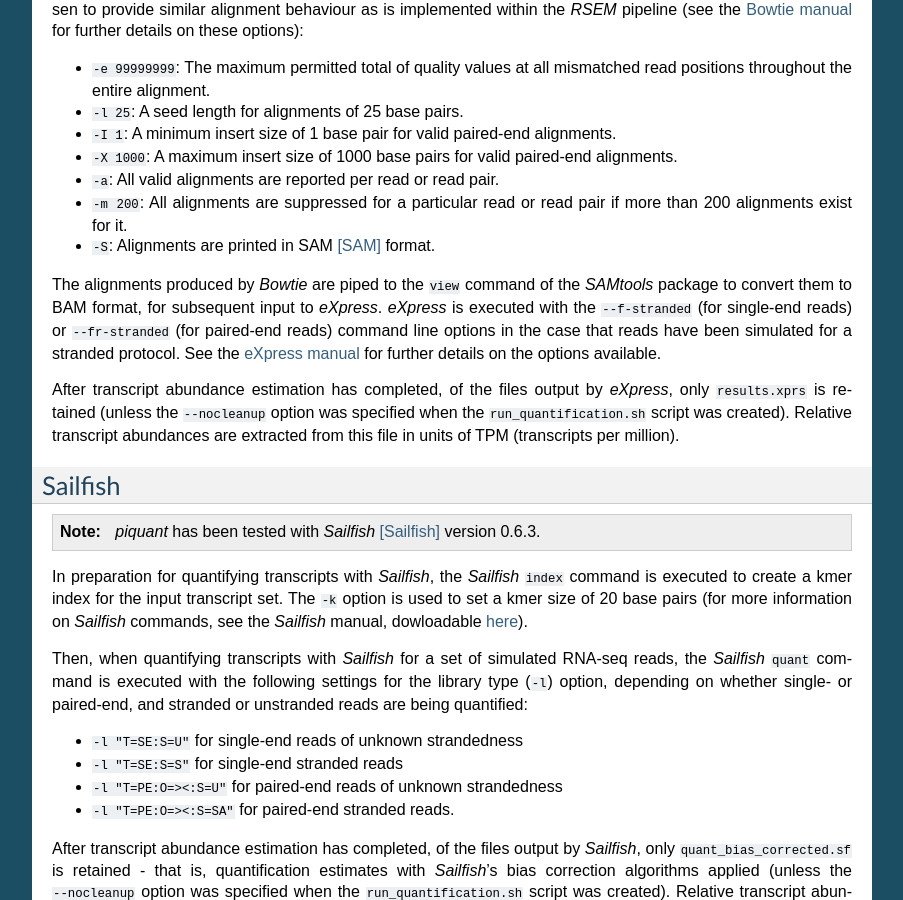
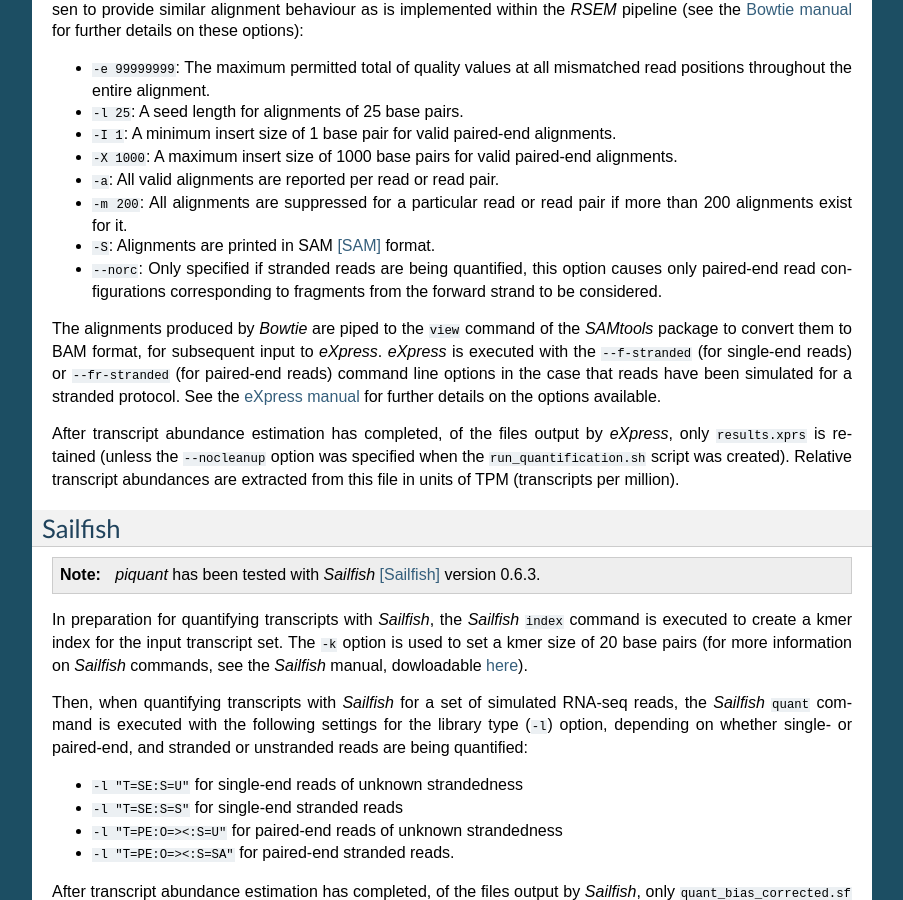
Before and after one commit to lweasel/piquant, a Sphinx documentation site: the page built from docs/quantifiers.rst, in a window 1280 px wide and 900 px high, scrolled down 1592 px. Shown: the whole window, without its empty margins (198-1101 px from the left). Built offline with Sphinx 7.4.7, drawn with Linux system fonts in a browser that asks for light colours; formulas are drawn with MathJax 3.

Commit message:
Document '--rc' Bowtie option for eXpress.

```diff
--- a/docs/quantifiers.rst
+++ b/docs/quantifiers.rst
@@ -57,6 +57,7 @@
 * ``-a``: All valid alignments are reported per read or read pair.
 * ``-m 200``: All alignments are suppressed for a particular read or read pair if more than 200 alignments exist for it.
 * ``-S``: Alignments are printed in SAM [SAM]_ format.
+* ``--norc``: Only specified if stranded reads are being quantified, this option causes only paired-end read configurations corresponding to fragments from the forward strand to be considered.
 
 The alignments produced by *Bowtie* are piped to the ``view`` command of the *SAMtools* package to convert them to BAM format, for subsequent input to *eXpress*. *eXpress* is executed with the ``--f-stranded`` (for single-end reads) or ``--fr-stranded`` (for paired-end reads) command line options in the case that reads have been simulated for a stranded protocol. See the `eXpress manual <http://bio.math.berkeley.edu/eXpress/manual.html>`_ for further details on the options available.
 
```
